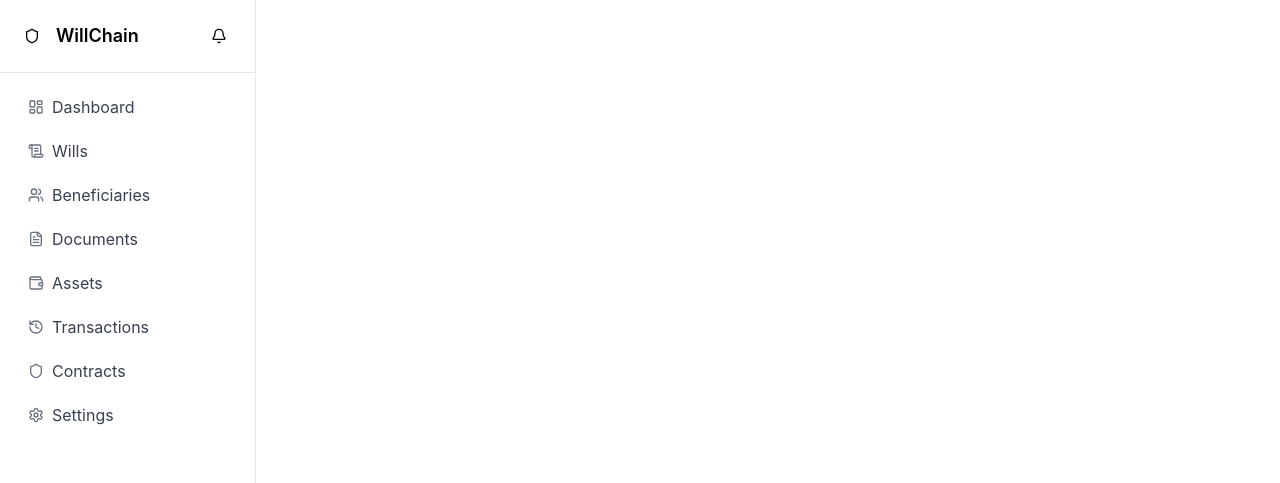
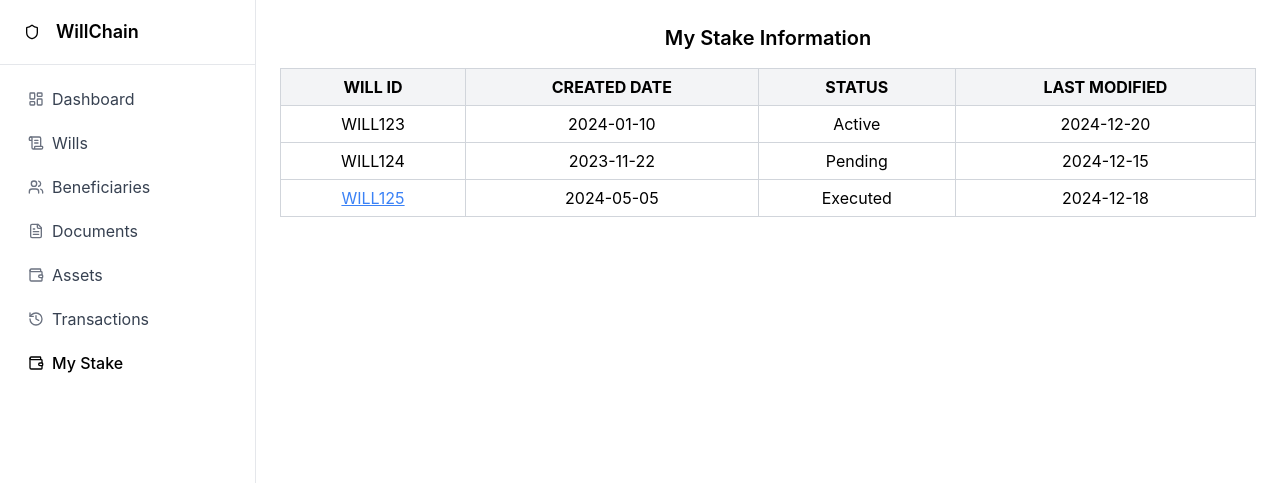
Before and after one commit to Manav39/HackAurora-TimeLimitExceeded, a React (Create React App) app in the folder will-management/: page /mystake in a window 1280 px wide. Shown: the top 483 px of the page. Built offline with nearby package versions, Linux system fonts and the light colour scheme.

Commit message:
"added my Stake page"

```diff
--- a/will-management/src/App.js
+++ b/will-management/src/App.js
@@ -10,6 +10,8 @@ import Contracts from './pages/Contracts';
 import Transactions from './pages/Transactions';
 import Settings from './pages/Settings';
 import HomePage from './pages/HomePage';
+import MyStake from './pages/MyStake';
+import Notifications from './pages/Notifications';
 
 function App() {
   return (
@@ -38,6 +40,8 @@ function AppContent() {
           <Route path="/contracts" element={<Contracts />} />
           <Route path="/transactions" element={<Transactions />} />
           <Route path="/settings" element={<Settings />} />
+          <Route path="/mystake" element={<MyStake />} />
+          <Route path="/notifications" element={<Notifications/>} />
         </Routes>
       </main>
     </div>
--- a/will-management/src/components/Sidebar.js
+++ b/will-management/src/components/Sidebar.js
@@ -11,8 +11,11 @@ const routes = [
   { label: 'Documents', icon: FileText, path: '/documents' },
   { label: 'Assets', icon: Wallet, path: '/assets' },
   { label: 'Transactions', icon: History, path: '/transactions' },
-  { label: 'Contracts', icon: Shield, path: '/contracts' },
-  { label: 'Settings', icon: Settings, path: '/settings' },
+  // { label: 'Notifications', icon: Bell, path: '/notifications' },
+  // { label: 'Contracts', icon: Shield, path: '/contracts' },
+  { label: 'My Stake', icon: Wallet, path: '/mystake' },
+  // { label: 'Settings', icon: Settings, path: '/settings' },
+
 ];
 
 function Sidebar() {
@@ -26,9 +29,6 @@ function Sidebar() {
             <Shield className="h-4 w-4 text-primary-foreground" />
           </div>
           <span className="text-lg font-semibold">WillChain</span>
-          <Button variant="ghost" size="icon" className="ml-auto">
-            <Bell className="h-4 w-4" />
-          </Button>
         </div>
       </div>
 
--- a/will-management/src/pages/Assets.js
+++ b/will-management/src/pages/Assets.js
@@ -1,19 +1,20 @@
 import React, { useState } from "react";
-import { PlusCircle, Edit, Trash, BarChart, Home, LineChart, Box } from "lucide-react";
+import { PlusCircle, Edit, Trash, BarChart, Coins, House, DollarSign } from "lucide-react";
 import Button from "../components/ui/Button";
 import Card from "../components/ui/Card";
 
 function Assets() {
   const assetSummary = [
     { title: "Total Asset Value", value: "$2,450,000", icon: <BarChart className="h-6 w-6" />, color: "bg-green-100 text-green-600" },
-    { title: "Real Estate", value: "$1,800,000", icon: <Home className="h-6 w-6" />, color: "bg-blue-100 text-blue-600" },
-    { title: "Investments", value: "$450,000", icon: <LineChart className="h-6 w-6" />, color: "bg-purple-100 text-purple-600" },
-    { title: "Other Assets", value: "$200,000", icon: <Box className="h-6 w-6" />, color: "bg-yellow-100 text-yellow-600" },
+    { title: "Gold", value: "$850,000", icon: <Coins className="h-6 w-6" />, color: "bg-yellow-100 text-yellow-600" },
+    { title: "Crypto", value: "$400,000", icon: <DollarSign className="h-6 w-6" />, color: "bg-purple-100 text-purple-600" },
+    { title: "Property", value: "$1,200,000", icon: <House className="h-6 w-6" />, color: "bg-blue-100 text-blue-600" },
   ];
 
   const [assets, setAssets] = useState([
-    { assetType: "Real Estate", name: "Primary Residence", value: "$850,000", status: "Verified", statusColor: "text-green-600 bg-green-100", lastUpdated: "Jan 15, 2024" },
-    { assetType: "Investments", name: "Stock Portfolio", value: "$450,000", status: "Pending", statusColor: "text-yellow-600 bg-yellow-100", lastUpdated: "Jan 14, 2024" },
+    { assetType: "Gold", name: "Gold Bar", value: "$500,000", status: "Verified", statusColor: "text-green-600 bg-green-100", lastUpdated: "Jan 15, 2024" },
+    { assetType: "Crypto", name: "Bitcoin Wallet", value: "$300,000", status: "Pending", statusColor: "text-yellow-600 bg-yellow-100", lastUpdated: "Jan 14, 2024" },
+    { assetType: "Property", name: "Residential Property", value: "$1,200,000", status: "Verified", statusColor: "text-green-600 bg-green-100", lastUpdated: "Jan 10, 2024" },
   ]);
 
   const [isModalOpen, setModalOpen] = useState(false);
--- /dev/null
+++ b/will-management/src/pages/MyStake.js
@@ -0,0 +1,98 @@
+import React, { useState } from 'react';
+
+// Dummy data
+const dummyData = [
+  {
+    willId: 'WILL123',
+    createdDate: '2024-01-10',
+    status: 'Active',
+    lastModified: '2024-12-20',
+  },
+  {
+    willId: 'WILL124',
+    createdDate: '2023-11-22',
+    status: 'Pending',
+    lastModified: '2024-12-15',
+  },
+  {
+    willId: 'WILL125',
+    createdDate: '2024-05-05',
+    status: 'Executed',
+    lastModified: '2024-12-18',
+    willDetails: 'This is the content of the will for beneficiary with ID WILL125.', // Sample content for executed will
+  },
+];
+
+function MyStake() {
+  const [selectedWillDetails, setSelectedWillDetails] = useState(null);
+  const [isModalOpen, setIsModalOpen] = useState(false);
+
+  const handleOpenModal = (willDetails) => {
+    setSelectedWillDetails(willDetails);
+    setIsModalOpen(true);
+  };
+
+  const handleCloseModal = () => {
+    setIsModalOpen(false);
+    setSelectedWillDetails(null);
+  };
+
+  return (
+    <div className="p-6">
+      <h1 className="text-xl font-semibold mb-4 text-center">My Stake Information</h1>
+
+      {/* Table displaying the will information */}
+      <table className="min-w-full table-auto border-collapse border border-gray-300">
+        <thead>
+          <tr className="bg-gray-100">
+            <th className="px-4 py-2 border border-gray-300 text-center">WILL ID</th>
+            <th className="px-4 py-2 border border-gray-300 text-center">CREATED DATE</th>
+            <th className="px-4 py-2 border border-gray-300 text-center">STATUS</th>
+            <th className="px-4 py-2 border border-gray-300 text-center">LAST MODIFIED</th>
+          </tr>
+        </thead>
+        <tbody>
+          {dummyData.map((row, index) => (
+            <tr key={index} className="hover:bg-gray-50">
+              <td className="px-4 py-2 border border-gray-300 text-center">
+                {row.status === 'Executed' ? (
+                  <button
+                    className="text-blue-500 underline"
+                    onClick={() => handleOpenModal(row.willDetails)}
+                  >
+                    {row.willId}
+                  </button>
+                ) : (
+                  row.willId
+                )}
+              </td>
+              <td className="px-4 py-2 border border-gray-300 text-center">{row.createdDate}</td>
+              <td className="px-4 py-2 border border-gray-300 text-center">{row.status}</td>
+              <td className="px-4 py-2 border border-gray-300 text-center">{row.lastModified}</td>
+            </tr>
+          ))}
+        </tbody>
+      </table>
+
+      {/* Modal for showing will details */}
+      {isModalOpen && (
+        <div className="fixed inset-0 bg-gray-500 bg-opacity-75 flex justify-center items-center z-50">
+          <div className="bg-white p-6 rounded-lg w-96">
+            <h2 className="text-lg font-semibold mb-4">Will Details</h2>
+            <p>{selectedWillDetails}</p>
+            <div className="mt-4 flex justify-end">
+              <button
+                className="bg-blue-500 text-white px-4 py-2 rounded"
+                onClick={handleCloseModal}
+              >
+                Close
+              </button>
+            </div>
+          </div>
+        </div>
+      )}
+    </div>
+  );
+}
+
+export default MyStake;
--- /dev/null
+++ b/will-management/src/pages/Notifications.js
@@ -0,0 +1,11 @@
+import React from 'react'
+
+const Notifications = () => {
+  return (
+    <div>
+
+    </div>
+  )
+}
+
+export default Notifications
```
